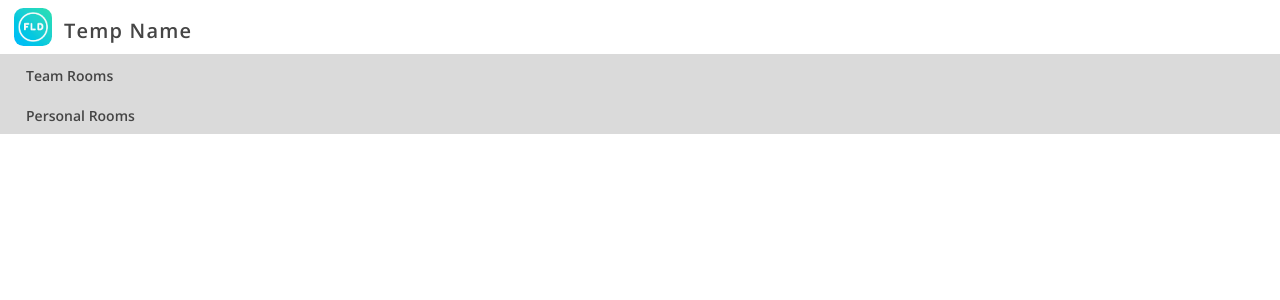
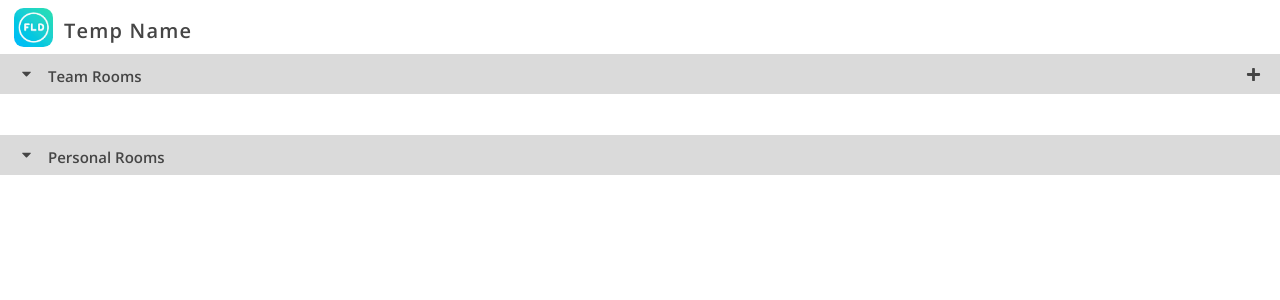
Before and after one commit to ericz3/abora, a React (Create React App) app: page / in a window 1280 px wide. Shown: the top 300 px of the page. Built offline with nearby package versions, Linux system fonts and the light colour scheme.

Commit message:
button to add room for team rooms, drop down functionality

```diff
--- a/package.json
+++ b/package.json
@@ -13,6 +13,7 @@
     "frameless-titlebar": "^2.1.3",
     "react": "^16.13.1",
     "react-dom": "^16.13.1",
+    "react-icons": "^3.10.0",
     "react-router-dom": "^5.2.0",
     "react-scripts": "3.4.1"
   },
--- a/src/App.js
+++ b/src/App.js
@@ -9,6 +9,7 @@ class App extends React.Component{
       <div className="App">
         <Header />
         <RoomsList roomType = {RoomsList.roomTypes.team}/>
+        <div style = {{height:'1px', background:'#FFFFFF'}}/>
         <RoomsList roomType = {RoomsList.roomTypes.personal}/>
       </div>
     );
--- a/src/components/Header.js
+++ b/src/components/Header.js
@@ -4,14 +4,11 @@ import logo from '../placeholdLogo.png';
 class Header extends React.Component{
     render(){
         const headerLogoStyle = {
-            paddingLeft: '14px',
-            paddingTop: '8px',
-            float: 'left'
-        }
-
-        const logoImageStyle = {
-            width: '38px',
-            height: '38px',
+            float: 'left',
+            marginLeft: '14px',
+            marginTop: '8px',
+            width: '39px',
+            height: '39px',
             borderRadius: '25%'
         }
 
@@ -26,9 +23,7 @@ class Header extends React.Component{
 
         return (
             <header style = {{width: '100%', height: '54px', background: '#FFFFFF',}}>
-                <div style = {headerLogoStyle}>
-                    <img src = {logo} alt = 'logo' style={logoImageStyle}></img>
-                </div>
+                <img src = {logo} alt = 'logo' style={headerLogoStyle}></img>
                 <div style = {headerTitleStyle}>Temp Name</div>
             </header>
         )
--- a/src/components/RoomsList.js
+++ b/src/components/RoomsList.js
@@ -1,19 +1,32 @@
 import React from 'react';
 import propTypes from 'prop-types';
+import {FaPlus} from 'react-icons/fa'
+import {FaCaretDown, FaCaretRight} from 'react-icons/fa'
 
 const roomTypes = {
     personal: 'personal',
     team: 'team'
 }
 
-const dropDownHeaderStyle = {
+const dropDownStyle = {
     background : '#DADADA',
     height : '40px',
     color: '#454545',
-    paddingLeft: '26px',
+    fontWeight: '600',
+    fontSize: '15px',
     paddingTop: '12px',
-    fontWeight: '600',
-    fontSize: '14px'
+    paddingLeft: '19px',
+    paddingRight: '14px'
+}
+
+const createRoomButtonStyle = {
+    // background : '#FFFFFFFF',
+    float: 'right',
+    borderRadius: '20%',
+    width: '24px',
+    height: '24px',
+    padding: '4px',
+    marginTop: '-4px',
 }
 
 class RoomsList extends React.Component {
@@ -26,15 +39,33 @@ class RoomsList extends React.Component {
 
     toggleShow = () => {
         this.setState(state => ({show : !state.show}));
+        console.log(this.state.show)
     };
+
+    createRoom = () => {
+        this.setState(state => ({show : !state.show}));
+        console.log('add')
+    }
 
     render() {
         return (
             <div>
-                <div style = {dropDownHeaderStyle}>
-                    {this.props.roomType === roomTypes.team
-                        ? 'Team Rooms': 'Personal Rooms'}
+                <div style = {dropDownStyle} onClick = {this.toggleShow}>
+                    {this.state.show ? <FaCaretDown style = {{float: 'left'}}/> : <FaCaretRight style = {{float: 'left'}}/>}
+                    <div style = {{float: 'left', marginLeft: '14px'}}>
+                        {this.props.roomType === roomTypes.team
+                            ? 'Team Rooms': 'Personal Rooms'}
+                    </div>
+                    {this.props.roomType === roomTypes.team ?
+                        <div
+                            style = {createRoomButtonStyle}
+                            onClick = {this.createRoom}>
+                            <FaPlus/>
+                        </div> : ''
+                    }
                 </div>
+                {/* replace with list*/}
+                {this.state.show ? <div style = {{height : '40px', background : '#FFFFFF'}}></div> : ''}
             </div>
         );
     }
```
Also changed, not shown: 1 other file (tests, documents, lock files or other folders).
